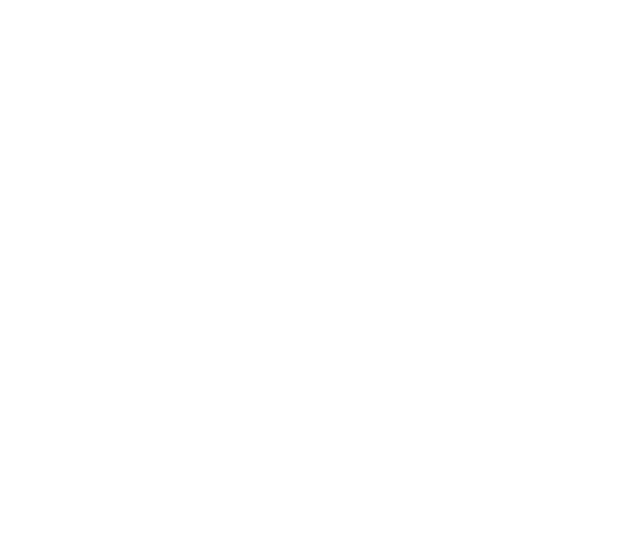
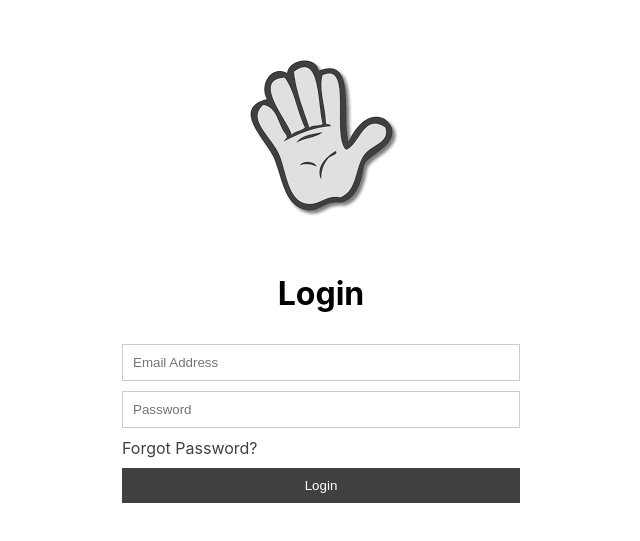
Before and after one commit to Boulbeba404/sign-language-recognition-frontend-react, a React (Create React App) app: page / in a window 1280 px wide. Shown: the part 137-678 px from the top of the page, without its empty margins (319-959 px from the left). Built offline with nearby package versions, Linux system fonts and the light colour scheme.

Commit message:
Login auth form

```diff
--- a/src/App.js
+++ b/src/App.js
@@ -1,9 +1,10 @@
 import React from 'react';
+import { Login } from "./pages"
 
 function App() {
 
   return (
-    <></>
+    <Login />
   );
 }
 
--- /dev/null
+++ b/src/components/authForm/AuthForm.js
@@ -0,0 +1,57 @@
+import logo from "../../assets/logo.png";
+function AuthForm({
+  email,
+  password,
+  onChangeEmail,
+  onChangePassword,
+  onSubmit,
+  type,
+}) {
+  const title =
+    type === "login"
+      ? "Login"
+      : type === "resetPassword"
+      ? "Reset password"
+      : "Forgot password";
+  return (
+    <div className="login-container">
+      <div className="form-section">
+        <div className="logo">
+          <img src={logo} alt="Logo" />
+        </div>
+        <h1>{title}</h1>
+        <form onSubmit={onSubmit}>
+          {(type === "login" || type === "forgotPassword") && (
+            <input
+              type="email"
+              id="email"
+              name="email"
+              placeholder="Email Address"
+              required
+              value={email}
+              onChange={(e) => onChangeEmail(e.target.value)}
+            />
+          )}
+          {(type === "login" || type === "resetPassword") && (
+            <input
+              type="password"
+              id="password"
+              name="password"
+              placeholder="Password"
+              required
+              value={password}
+              onChange={(e) => onChangePassword(e.target.value)}
+            />
+          )}
+          {type === "login" && (
+            <div style={{ marginTop: 10, marginBottom: 10 }}>
+              <a className="text-link">Forgot Password?</a>
+            </div>
+          )}
+          <button type="submit">{title}</button>
+        </form>
+      </div>
+    </div>
+  );
+}
+export default AuthForm;
--- /dev/null
+++ b/src/components/index.js
@@ -0,0 +1,2 @@
+import AuthForm from "./authForm/AuthForm";
+export { AuthForm };
--- a/src/index.css
+++ b/src/index.css
@@ -17,7 +17,8 @@
   height: 100vh;
 }
 
-.form-section, .graphic-section {
+.form-section,
+.graphic-section {
   flex: 1;
   display: flex;
   flex-direction: column;
@@ -29,26 +30,31 @@
   padding: 30px;
 }
 
-.graphic-section {
-  background-color: #6C63FF;
-  color: white;
-}
-
-input[type="email"], input[type="password"] {
-  width: 80%;
+input[type="email"],
+input[type="password"] {
+  width: 100%;
   padding: 10px;
   margin: 10px 0;
   border: 1px solid #ccc;
   box-sizing: border-box;
 }
 
+input[type="password"] {
+  margin: 0px !important;
+  margin-top: 10px;
+}
+
 button {
-  width: 84%;
+  width: 100%;
   padding: 10px;
-  background-color: #4CAF50;
+  background-color: #404040;
   color: white;
   border: none;
   cursor: pointer;
+}
+
+.text-link {
+  color: #404040;
 }
 
 button:hover {
--- a/src/pages/login/Login.js
+++ b/src/pages/login/Login.js
@@ -1,9 +1,10 @@
 import { useState } from "react";
-import logo from "../../assets/logo.png"
+import { AuthForm } from "../../components";
+
 
 function Login() {
-    const [email, setEmail] = useState('');
-    const [password, setPassword] = useState('');
+  const [email, setEmail] = useState("");
+  const [password, setPassword] = useState("");
 
   const handleSubmit = (event) => {
     event.preventDefault();
@@ -11,45 +12,14 @@
   };
 
   return (
-        <div className="login-container">
-            <div className="form-section">
-                <div className="logo">
-                    <img src="images.png" alt="Logo" /> { }
-                </div>
-                <h1>Welcome Back!</h1>
-                <p>Please enter your details</p>
-                <form onSubmit={handleSubmit}>
-                    <input
-                        type="email"
-                        id="email"
-                        name="email"
-                        placeholder="Email Address"
-                        required
-                        value={email}
-                        onChange={(e) => setEmail(e.target.value)}
+    <AuthForm
+      email={email}
+      password={password}
+      onChangeEmail={(value) => setEmail(value)}
+      onChangePassword={(value) => setPassword(value)}
+      onSubmit={handleSubmit}
+      type={"login"}
     />
-                    <input
-                        type="password"
-                        id="password"
-                        name="password"
-                        placeholder="Password"
-                        required
-                        value={password}
-                        onChange={(e) => setPassword(e.target.value)}
-                    />
-                    <div className="checkbox-container">
-                        <input type="checkbox" id="remember-me" />
-                        <label htmlFor="remember-me">Remember me</label>
-                    </div>
-                    <button type="submit">Login</button>
-                    <div><a href="#">Forgot Password?</a></div>
-                    <p className="signup-text">Don't have an account? <a href="#">Sign Up</a></p>
-                </form>
-            </div>
-            <div className="graphic-section">
-                <img src={logo} alt="Login Illustration" />
-            </div>
-        </div>
-    )
+  );
 }
-export default Login
+export default Login;
```
Also changed, not shown: src/images.png (deleted), 1 other file (tests, documents, lock files or other folders). Lines whose indentation alone changed are shown as unchanged.
